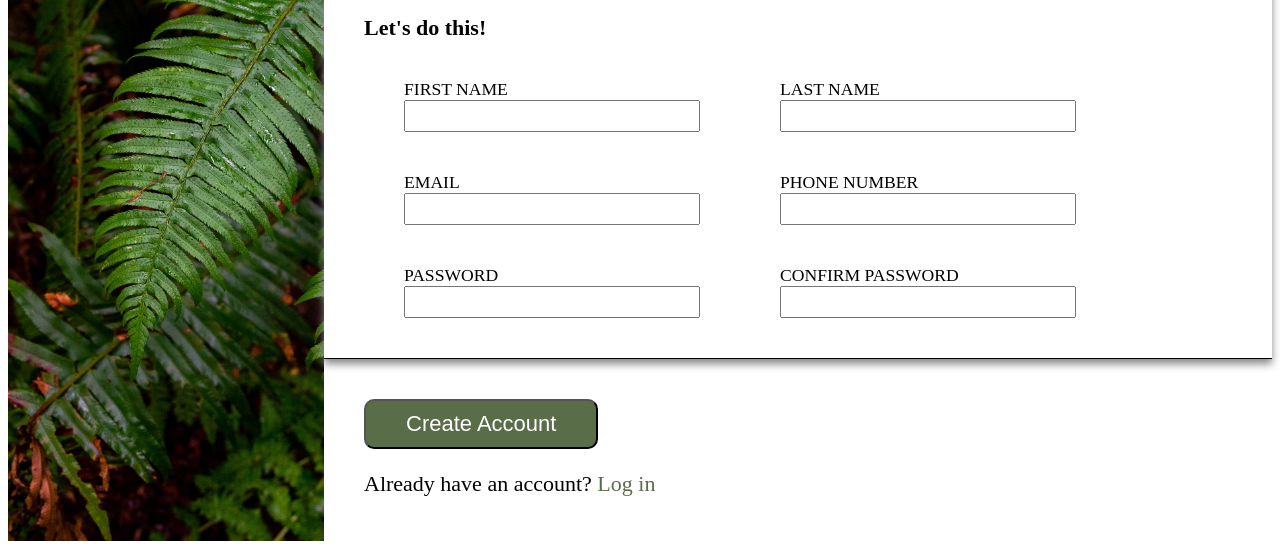
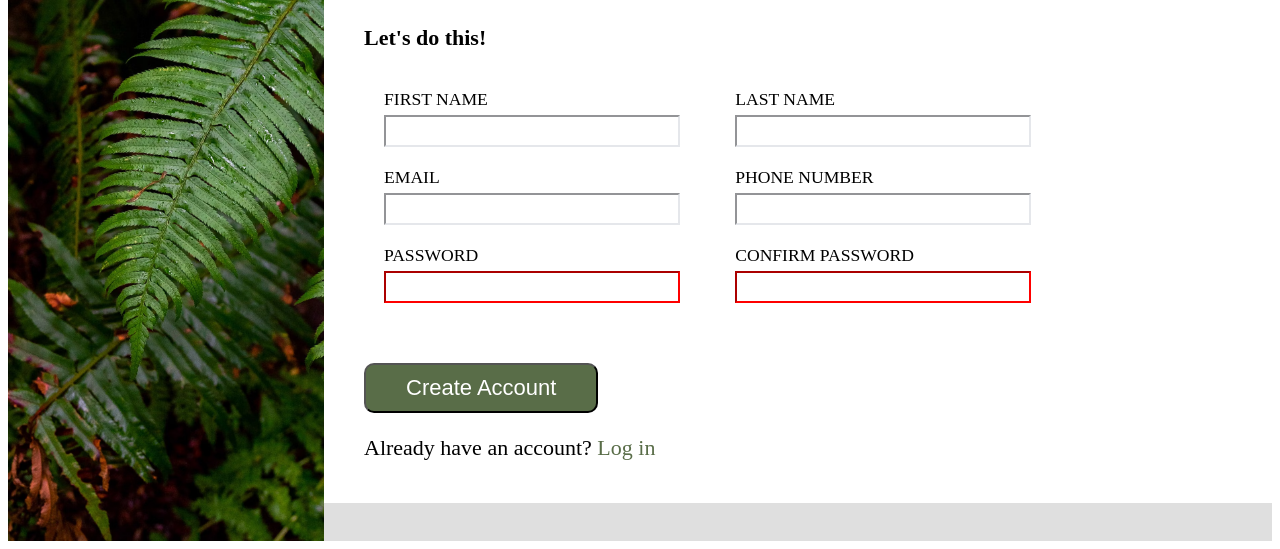
Before and after one commit to TranTrungNghiaDev/Project-Sign-up-Form, a plain HTML site: page index.html in a window 1280 px wide. Shown: the part 267-816 px from the top of the page. Drawn offline with Linux system fonts and the light colour scheme.

Commit message:
Add validation and css for form
Add validation for form
Add css for input states ( default, focus,
invalid, valid...)

```diff
--- a/index.html
+++ b/index.html
@@ -28,42 +28,47 @@
         <div id="form-container">
             <h2>Let's do this!</h2>
 
-            <form>
+            <form action="" method="post">
+                <div id="form-info">
                     <div>
                         <label for="first-name">FIRST NAME</label>
-                    <input id="first-name" type="text">
+                        <input id="first-name" type="text" required>
                     </div>
 
                     <div>
                         <label for="last-name">LAST NAME</label>
-                    <input id="last-name" type="text">
+                        <input id="last-name" type="text" required>
                     </div>
 
                     <div>
                         <label for="email">EMAIL</label>
-                    <input id="email" type="email">
+                        <input id="email" type="email" required>
                     </div>
                     <div>
                         <label for="phone">PHONE NUMBER</label>
-                    <input id="phone" type="text">
+                        <input id="phone" type="text" required>
                     </div>
 
                     <div>
                         <label for="password">PASSWORD</label>
-                    <input id="password" type="password">
+                        <input id="password" type="password" required>
                     </div>
 
                     <div>
                         <label for="confirm-password">CONFIRM PASSWORD</label>
-                    <input id="confirm-password" type="password">
+                        <input id="confirm-password" type="password" required>
+                    </div>
+                </div>
+
+
+                <div id="login-container">
+                    <button type="submit">Create Account</button>
+                    <p>Already have an account? <a href="#">Log in</a></p>
                 </div>
             </form>
         </div>
 
-        <div id="login-container">
-            <button>Create Account</button>
-            <p>Already have an account? <a href="#">Log in</a></p>
-        </div>
+
     </div>
 </body>
 
--- a/styles.css
+++ b/styles.css
@@ -2,6 +2,7 @@
     --white: #fff;
     --background-color-logo: rgba(0, 0, 0, 0.5);
     --dark-green: #596D48;
+    --light-grey: rgb(223, 223, 223);
 }
 
 @font-face {
@@ -54,14 +55,17 @@ body {
     justify-content: center;
 }
 
-.main-container div {
+.main-container {
+    background-color: var(--light-grey);
+}
+
+.main-container > div {
     padding: 20px 40px;
 }
 
 /* Introduce */
 #introduce-container {
     font-weight: 700;
-    width: 80%;
 }
 
 #introduce-container p {
@@ -69,28 +73,44 @@ body {
 }
 
 /* Form */
-#form-container {
-    border-bottom: 1px solid;
-    box-shadow: 0 5px 8px #888888;
+#form-info {
+    display: flex;
+    flex-wrap: wrap;
+    gap: 20px;
+    padding: 20px;
 }
 
-form {
-    display: flex;
-    flex-wrap: wrap;
+h2 {
+    width: 80%;
 }
 
-form > div {
-    min-width: 30%;
+input {
+    border-color: #E5E7EB;
+}
+
+#form-container {
+    background-color: var(--white);
+}
+
+#form-info > div {
+    min-width: 40%;
 }
 
 form label {
     display: block;
     font-size: 0.8rem;
+    margin-bottom: 5px;
+}
+
+.shadow-div {
+    border-bottom: 1px solid;
+    box-shadow: 0 5px 8px #888888;
 }
 
 /* Login container */
 #login-container {
     padding-top: 40px;
+    width: 100%;
 }
 
 button {
@@ -104,3 +124,13 @@ button {
     color: var(--dark-green);
     text-decoration: none;
 }
+
+/* Validation */
+input[type="password"]:invalid {
+    border-color: red;
+}
+
+input:focus {
+    outline: none;
+    border-color: blue;
+}
```
Lines whose indentation alone changed are shown as unchanged.
